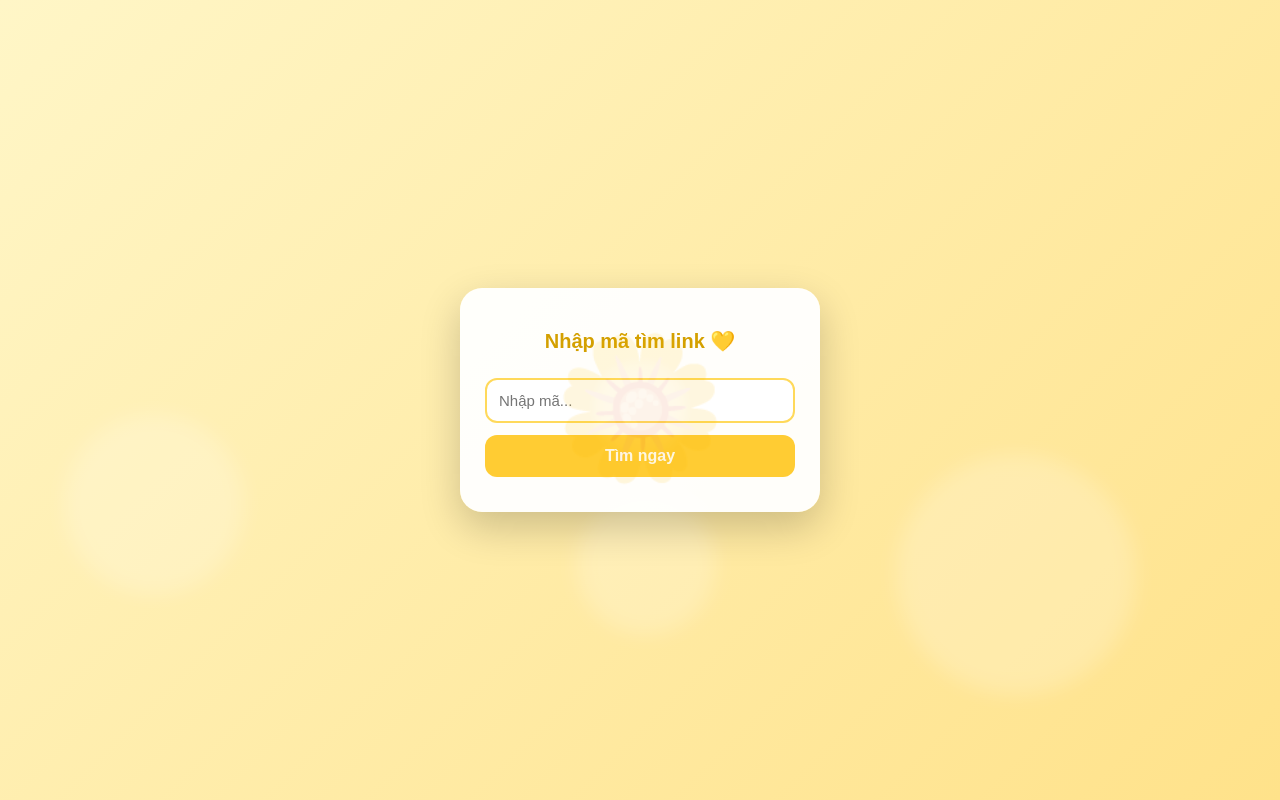
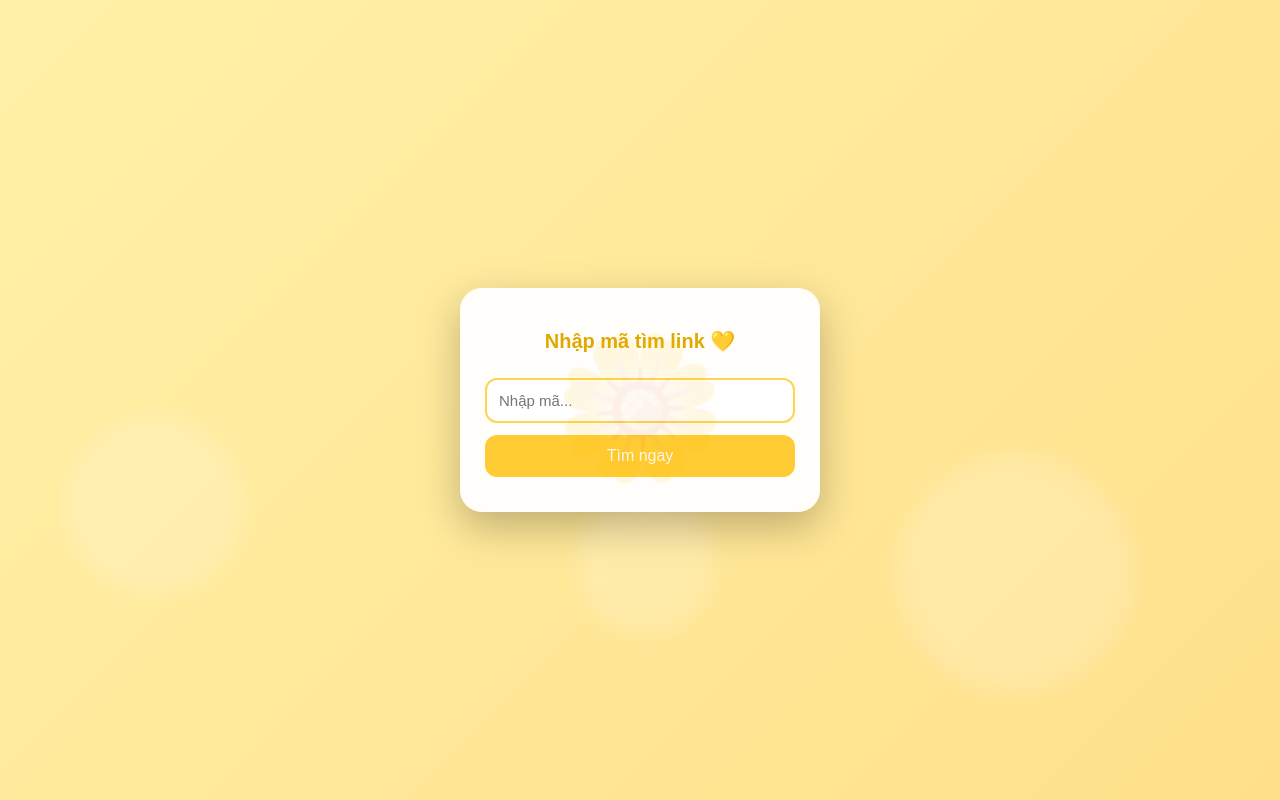
Before and after one commit to linnbtk2474/M-_tiktok, a plain HTML site: page index.html in a window 1280 px wide. Drawn offline with Linux system fonts and the light colour scheme.

Commit message:
Update index.html

```diff
--- a/index.html
+++ b/index.html
@@ -17,7 +17,7 @@
       display: flex;
       justify-content: center;
       align-items: center;
-      background: linear-gradient(135deg, #fff6c7, #ffe28a);
+      background: linear-gradient(135deg, #fff1a8, #ffe08a);
       overflow: hidden;
       padding: 15px;
     }
@@ -26,42 +26,32 @@
     .bubble {
       position: absolute;
       border-radius: 50%;
-      background: rgba(255,255,255,0.20);
+      background: rgba(255,255,255,0.18);
       filter: blur(10px);
       animation: float 18s linear infinite;
     }
 
     .bubble:nth-child(1) {
-      width: 180px;
-      height: 180px;
-      left: 5%;
-      top: 90%;
+      width: 180px; height: 180px;
+      left: 5%; top: 90%;
     }
 
     .bubble:nth-child(2) {
-      width: 240px;
-      height: 240px;
-      left: 70%;
-      top: 95%;
+      width: 240px; height: 240px;
+      left: 70%; top: 95%;
     }
 
     .bubble:nth-child(3) {
-      width: 140px;
-      height: 140px;
-      left: 45%;
-      top: 100%;
+      width: 140px; height: 140px;
+      left: 45%; top: 100%;
     }
 
     @keyframes float {
-      from {
-        transform: translateY(0);
-      }
-      to {
-        transform: translateY(-1100px);
-      }
+      from { transform: translateY(0); }
+      to { transform: translateY(-1100px); }
     }
 
-    /* 📦 box chính */
+    /* 📦 box chính (mobile responsive) */
     .box {
       width: 100%;
       max-width: 360px;
@@ -69,23 +59,24 @@
       padding: 25px;
       border-radius: 22px;
       text-align: center;
-      box-shadow: 0 15px 40px rgba(0,0,0,0.20);
+      box-shadow: 0 15px 40px rgba(0,0,0,0.25);
       position: relative;
       z-index: 2;
     }
 
     h2 {
-      color: #d4a000;
+      color: #e0a800;
       font-size: 20px;
       margin-bottom: 15px;
     }
 
-    /* 🌼 hoa nền vàng */
+    /* 🌼 hoa nền */
     .flower-bg {
       position: absolute;
       font-size: 140px;
-      color: #ffd84d;
-      opacity: 0.12;
+      color: transparent;
+      -webkit-text-stroke: 2px #d4a000;
+      opacity: 0.10;
       top: 50%;
       left: 50%;
       transform: translate(-50%, -45%);
@@ -96,7 +87,7 @@
       width: 100%;
       padding: 12px;
       border-radius: 12px;
-      border: 2px solid #ffd95a;
+      border: 2px solid #ffd54d;
       outline: none;
       margin-top: 10px;
       font-size: 15px;
@@ -120,7 +111,6 @@
       font-size: 16px;
       cursor: pointer;
       transition: 0.2s;
-      font-weight: bold;
     }
 
     button:hover {
@@ -130,7 +120,7 @@
 
     .msg {
       margin-top: 10px;
-      color: #d4a000;
+      color: #e0a800;
       font-weight: bold;
       font-size: 14px;
     }
@@ -159,7 +149,7 @@
 async function search() {
   let code = document.getElementById("code").value.trim();
 
-  let res = await fetch("data.json");
+  let res = await fetch("data.json(1)");
   let data = await res.json();
 
   if (data[code]) {
```
